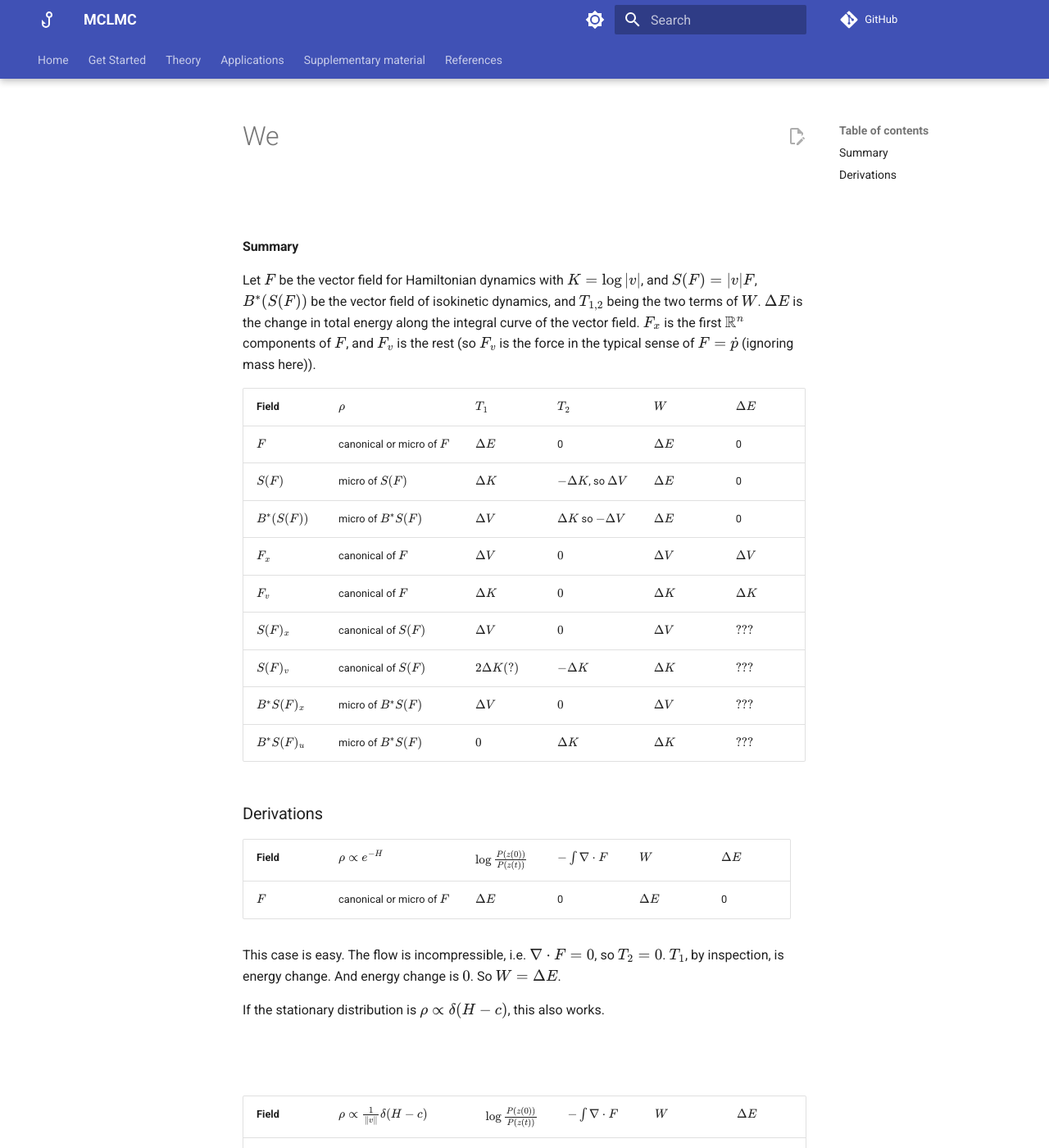
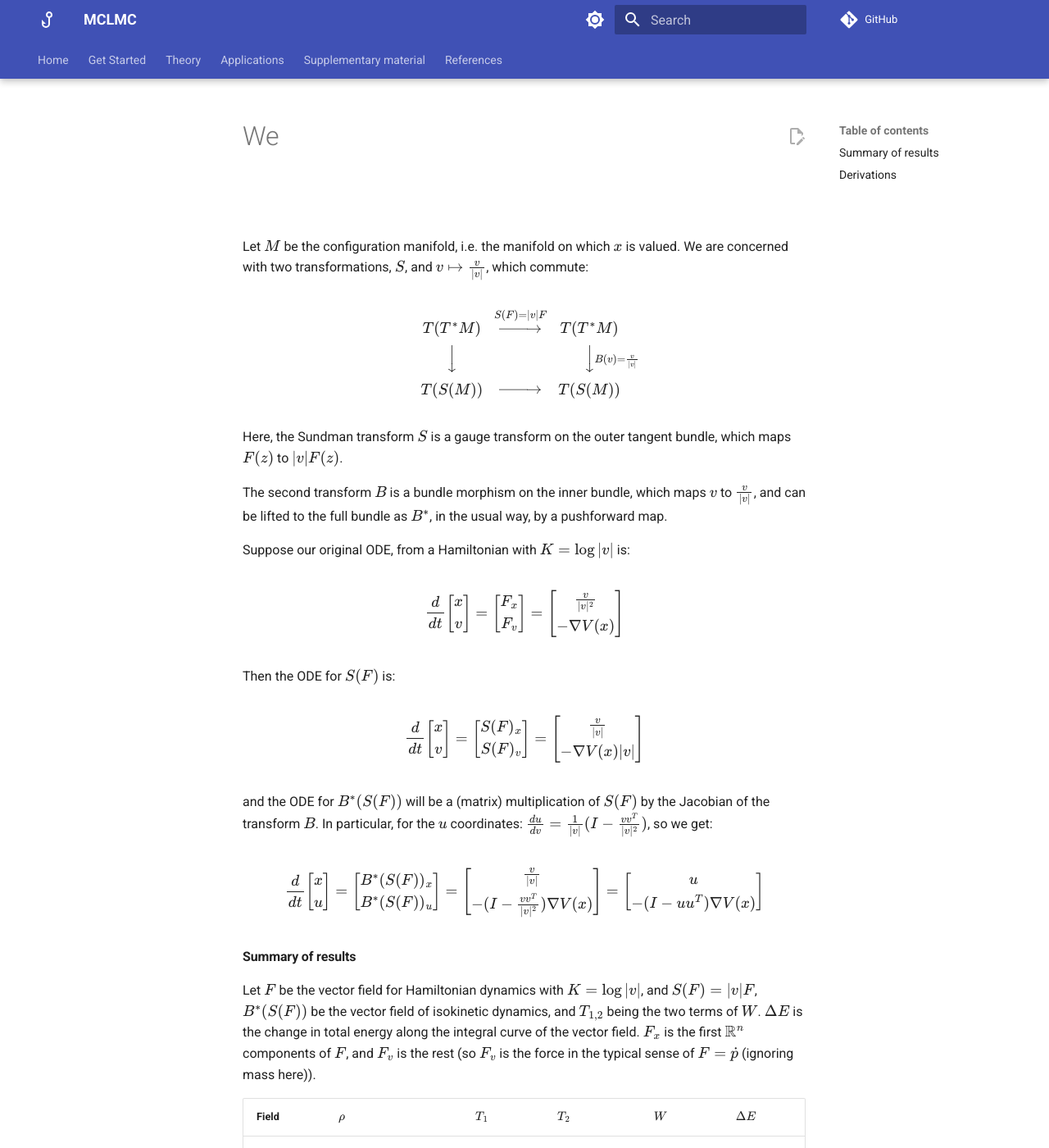
Before and after one commit to reubenharry/mclmc-docs, an MkDocs documentation site: the page built from docs/we.md, in a window 1280 px wide and 1400 px high. Shown: the whole window at 82% size. Built offline with MkDocs 1.6.1 and Material for MkDocs 9.7.7, drawn with Linux system fonts in a browser that asks for light colours; comment, search, counter and statistics services are not loaded.

Commit message:
adjusted

```diff
--- a/docs/we.md
+++ b/docs/we.md
@@ -3,7 +3,38 @@ $$
 \newcommand{\R}{\mathbb{R}}
 $$
 
-#### Summary
+Let $M$ be the configuration manifold, i.e. the manifold on which $x$ is valued. We are concerned with two transformations, $S$, and $v \mapsto \frac{v}{|v|}$, which commute:
+
+$$
+\begin{CD}
+T(T^*M) @>{S(F) = |v|F}>> T(T^*M)\\
+@VVV @VV{B(v)=\frac{v}{|v|}}V \\
+T(S(M)) @>{}>> T(S(M))
+\end{CD}$$
+
+Here, the Sundman transform $S$ is a gauge transform on the outer tangent bundle, which maps $F(z)$ to $|v|F(z)$.
+
+The second transform $B$ is a bundle morphism on the inner bundle, which maps $v$ to $\frac{v}{|v|}$, and can be lifted to the full bundle as $B^*$, in the usual way, by a pushforward map.
+
+Suppose our original ODE, from a Hamiltonian with $K = \log |v|$ is:
+
+$$
+\frac{d}{dt}\begin{bmatrix} x \\ v \end{bmatrix} = \begin{bmatrix} F_x \\ F_v \end{bmatrix} = \begin{bmatrix} \frac{v}{|v|^2} \\ -\nabla V(x) \end{bmatrix}
+$$
+
+Then the ODE for $S(F)$ is:
+
+$$
+\frac{d}{dt}\begin{bmatrix} x \\ v \end{bmatrix} = \begin{bmatrix} S(F)_x \\ S(F)_v \end{bmatrix} = \begin{bmatrix} \frac{v}{|v|} \\ -\nabla V(x)|v| \end{bmatrix}
+$$
+
+and the ODE for $B^*(S(F))$ will be a (matrix) multiplication of $S(F)$ by the Jacobian of the transform $B$. In particular, for the $u$ coordinates: $\frac{du}{dv} = \frac{1}{|v|}(I - \frac{vv^T}{|v|^2})$, so we get:
+
+$$
+\frac{d}{dt}\begin{bmatrix} x \\ u \end{bmatrix} = \begin{bmatrix} B^*(S(F))_x \\ B^*(S(F))_u \end{bmatrix} = \begin{bmatrix} \frac{v}{|v|} \\ -(I-\frac{vv^T}{|v|^2})\nabla V(x) \end{bmatrix} = \begin{bmatrix} u \\ -(I-uu^T)\nabla V(x) \end{bmatrix}
+$$
+
+#### Summary of results
 
 Let $F$ be the vector field for Hamiltonian dynamics with $K=\log |v|$, and $S(F) = |v|F$, $B^*(S(F))$ be the vector field of isokinetic dynamics, and $T_{1,2}$ being the two terms of $W$. $\Delta E$ is the change in total energy along the integral curve of the vector field. $F_x$ is the first $\R^n$ components of $F$, and $F_v$ is the rest (so  $F_v$ is the force in the typical sense of $F = \dot p$ (ignoring mass here)).
 
```
Also changed, not shown: docs/mhmchmc.md (+2 -1 lines).
